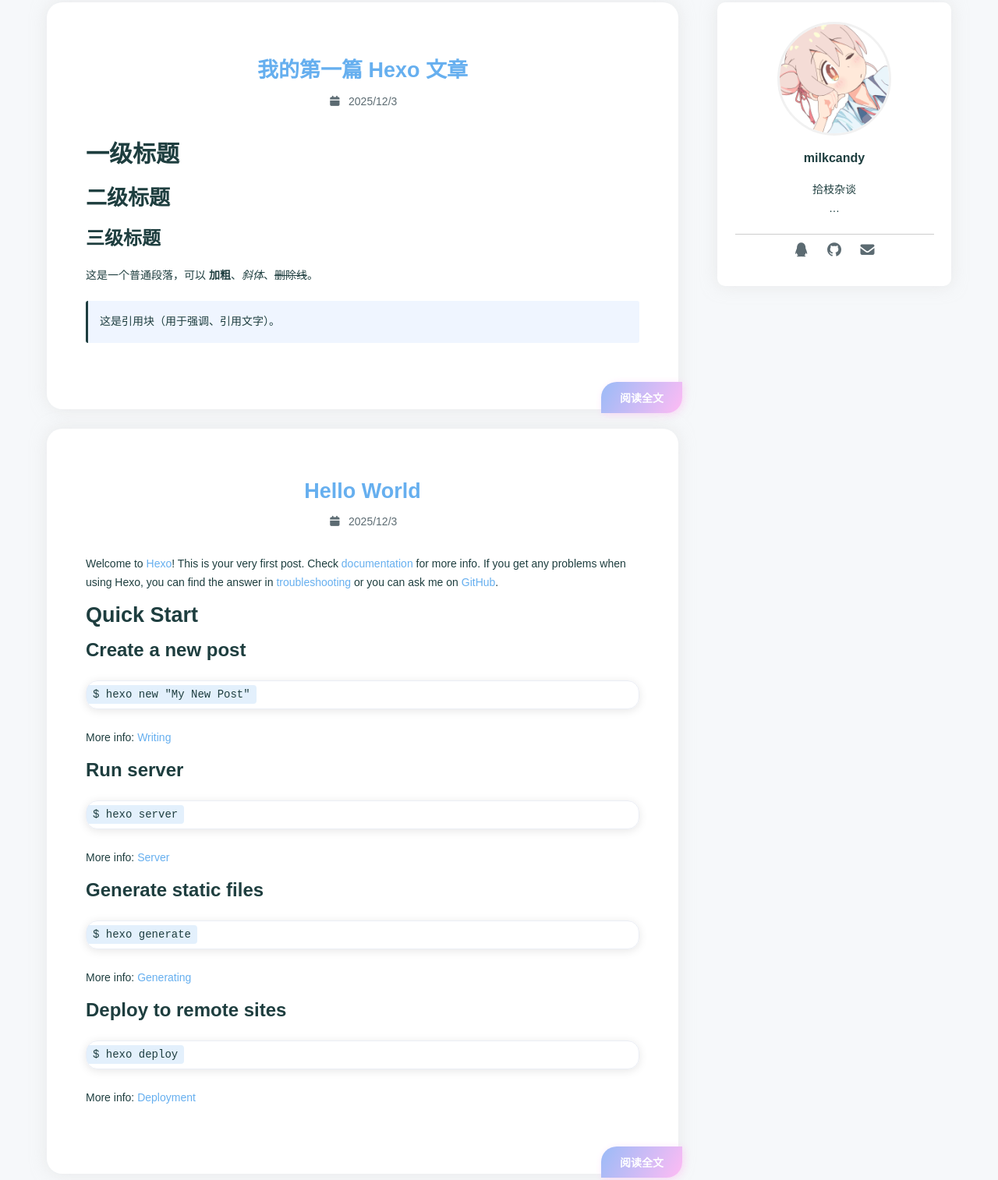
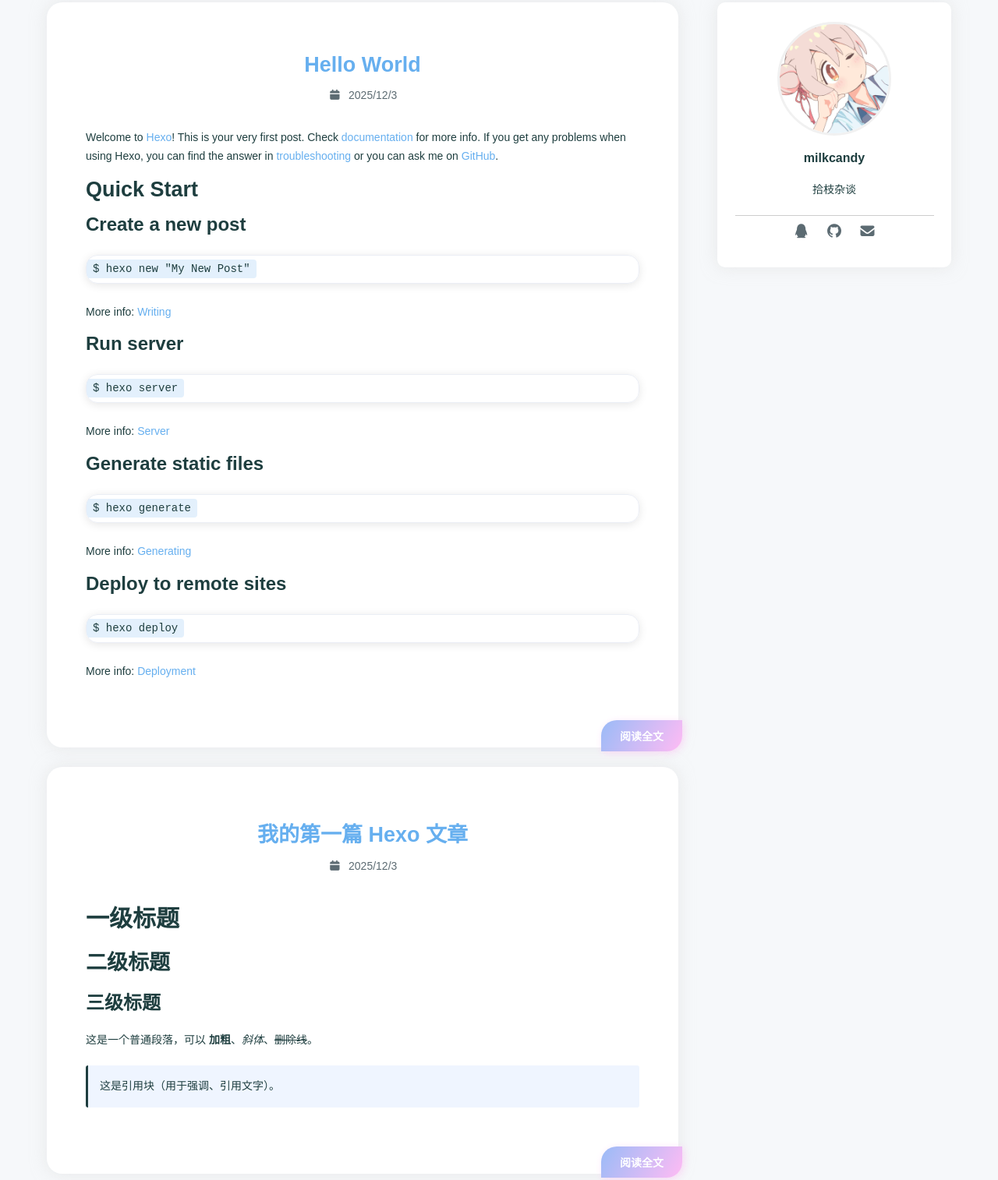
Before and after one commit to milkcandyxxxx/milkcandyxxxx.github.io, a plain HTML site: page index.html in a window 1280 px wide. Shown: the part 817-2331 px from the top of the page at 78% size. Drawn offline with nearby package versions, Linux system fonts and the light colour scheme; a script that the page names is missing; a web font is replaced by a local one.

Commit message:
Site updated: 2025-12-03 20:48:30

```diff
--- a/index.html
+++ b/index.html
@@ -6,7 +6,7 @@
     <title>奶糖の小窝</title>
     <meta name="author" content="milkcandy" />
     <meta name="description" content="拾枝杂谈" />
-    <meta name="keywords" content="" />
+    <meta name="keywords" content="milkcnandy" />
     <meta
         name="viewport"
         content="width=device-width, initial-scale=1.0, maximum-scale=1.0, user-scalable=0"
@@ -181,38 +181,6 @@
 
 
 <div class="post">
-    <a href="/2025/12/03/%E6%88%91%E7%9A%84%E7%AC%AC%E4%B8%80%E7%AF%87-Hexo-%E6%96%87%E7%AB%A0/">
-        <h2 class="post-title">我的第一篇 Hexo 文章</h2>
-    </a>
-    <div class="category-and-date">
-
-        <span class="date">
-            <span class="icon">
-                <i class="fa-solid fa-calendar fa-fw"></i>
-            </span>
-            2025/12/3
-        </span>
-
-
-    </div>
-    <div class="description">
-        <div class="content" v-pre>
-
-            <h1 id="一级标题"><a href="#一级标题" class="headerlink" title="一级标题"></a>一级标题</h1><h2 id="二级标题"><a href="#二级标题" class="headerlink" title="二级标题"></a>二级标题</h2><h3 id="三级标题"><a href="#三级标题" class="headerlink" title="三级标题"></a>三级标题</h3><p>这是一个普通段落，可以 <strong>加粗</strong>、<em>斜体</em>、<del>删除线</del>。</p>
-<blockquote>
-<p>这是引用块（用于强调、引用文字）。</p>
-
-        </div>
-    </div>
-    <div class="post-tags">
-
-
-
-    </div>
-    <a href="/2025/12/03/%E6%88%91%E7%9A%84%E7%AC%AC%E4%B8%80%E7%AF%87-Hexo-%E6%96%87%E7%AB%A0/" class="go-post">阅读全文</a>
-</div>
-
-<div class="post">
     <a href="/2025/12/03/hello-world/">
         <h2 class="post-title">Hello World</h2>
     </a>
@@ -255,6 +223,38 @@
     <a href="/2025/12/03/hello-world/" class="go-post">阅读全文</a>
 </div>
 
+<div class="post">
+    <a href="/2025/12/03/%E6%88%91%E7%9A%84%E7%AC%AC%E4%B8%80%E7%AF%87-Hexo-%E6%96%87%E7%AB%A0/">
+        <h2 class="post-title">我的第一篇 Hexo 文章</h2>
+    </a>
+    <div class="category-and-date">
+
+        <span class="date">
+            <span class="icon">
+                <i class="fa-solid fa-calendar fa-fw"></i>
+            </span>
+            2025/12/3
+        </span>
+
+
+    </div>
+    <div class="description">
+        <div class="content" v-pre>
+
+            <h1 id="一级标题"><a href="#一级标题" class="headerlink" title="一级标题"></a>一级标题</h1><h2 id="二级标题"><a href="#二级标题" class="headerlink" title="二级标题"></a>二级标题</h2><h3 id="三级标题"><a href="#三级标题" class="headerlink" title="三级标题"></a>三级标题</h3><p>这是一个普通段落，可以 <strong>加粗</strong>、<em>斜体</em>、<del>删除线</del>。</p>
+<blockquote>
+<p>这是引用块（用于强调、引用文字）。</p>
+
+        </div>
+    </div>
+    <div class="post-tags">
+
+
+
+    </div>
+    <a href="/2025/12/03/%E6%88%91%E7%9A%84%E7%AC%AC%E4%B8%80%E7%AF%87-Hexo-%E6%96%87%E7%AB%A0/" class="go-post">阅读全文</a>
+</div>
+
 
         <div class="page-current">
 
@@ -275,7 +275,7 @@
         </div>
         <div class="name">milkcandy</div>
         <div class="description">
-            <p>拾枝杂谈<br>…</p>
+            <p>拾枝杂谈</p>
 
         </div>
 
```
Also changed, not shown: 2025/12/03/hello-world/index.html (+1 -1 lines), 2025/12/03/我的第一篇-Hexo-文章/index.html (+1 -1 lines), about/index.html (+1 -1 lines), archives/index.html (+7 -7 lines), categories/index.html (+1 -1 lines), tags/index.html (+1 -1 lines).
